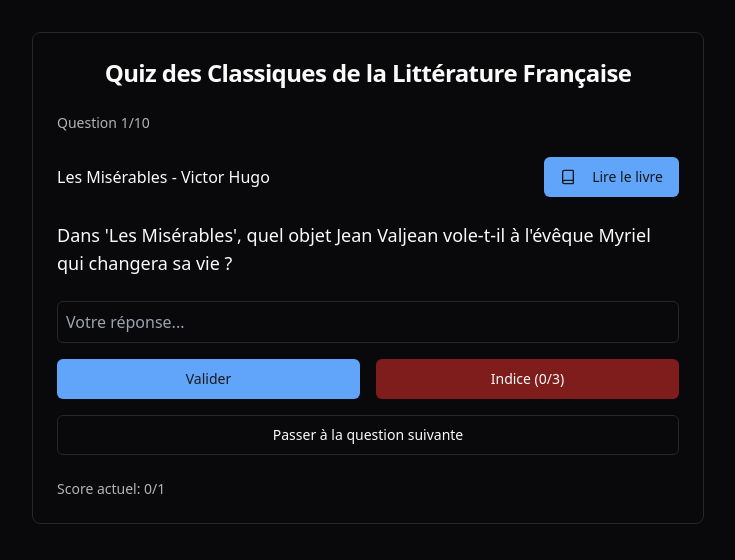
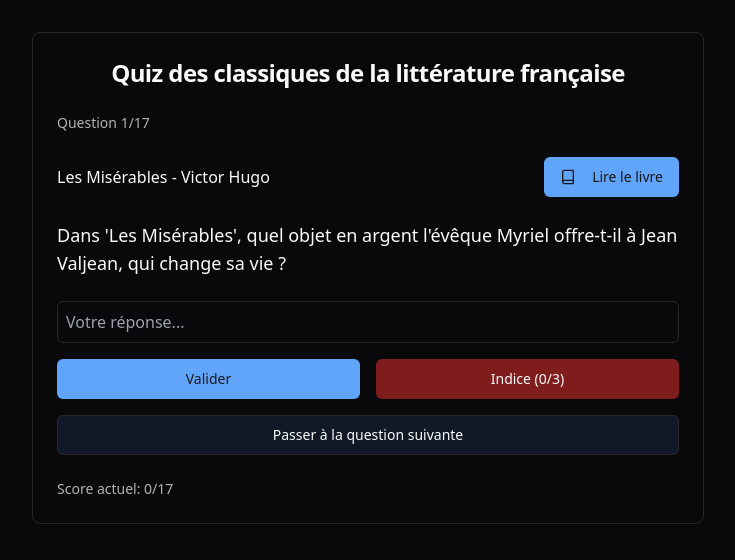
Before and after one commit to wormsparty/litterature-quiz, a React (Vite) app: page / in a window 1280 px wide. Shown: the top 560 px of the page, without its empty margins (272-1007 px from the left). Built offline with nearby package versions, Linux system fonts and the light colour scheme.

Commit message:
Add questions, fix some problems

```diff
--- a/src/App.tsx
+++ b/src/App.tsx
@@ -5,8 +5,8 @@
 
 const questions = [
     {
-        question: "Dans 'Les Misérables', quel objet Jean Valjean vole-t-il à l'évêque Myriel qui changera sa vie ?",
-        reponse: "chandelier",
+        question: "Dans 'Les Misérables', quel objet en argent l'évêque Myriel offre-t-il à Jean Valjean, qui change sa vie ?",
+        reponse: "chandeliers",
         indices: ["C'est un objet en argent", "Il y en a plusieurs", "Ils servent à éclairer"],
         livre: "Les Misérables - Victor Hugo",
         pdfLink: "https://beq.ebooksgratuits.com/vents/Hugo-miserables-1.pdf"
@@ -19,9 +19,9 @@
         pdfLink: "https://beq.ebooksgratuits.com/balzac/Balzac-39.pdf"
     },
     {
-        question: "Dans 'Madame Bovary', dans quelle ville Charles Bovary rencontre-t-il Emma pour la première fois ?",
+        question: "Dans 'Madame Bovary', à quelle famille appartient la ferme dans laquelle Charles Bovary rencontre Emma pour la première fois ?",
         reponse: "bertaux",
-        indices: ["C'est une ferme", "C'est là où vit le père d'Emma", "C'est lors d'une visite médicale"],
+        indices: ["Le père d'Emma est fermier", "La ferme se situe dans un petit village", "Charles y va en tant que médecin"],
         livre: "Madame Bovary - Flaubert",
         pdfLink: "https://beq.ebooksgratuits.com/vents/Flaubert-Bovary.pdf"
     },
@@ -33,7 +33,7 @@
         pdfLink: "https://www.bibebook.com/files/ebook/libre/V2/hugo_victor_-_notre-dame_de_paris.pdf"
     },
     {
-        question: "Dans 'Les Trois Mousquetaires', quel est le véritable nom de Milady de Winter ?",
+        question: "Dans 'Les Trois Mousquetaires', quel est le véritable nom de Milady de Winter?",
         reponse: "anne de breuil",
         indices: ["Elle a été marquée au fer", "Elle était religieuse", "C'est son premier nom connu"],
         livre: "Les Trois Mousquetaires - Alexandre Dumas",
@@ -54,7 +54,7 @@
         pdfLink: "https://beq.ebooksgratuits.com/vents/Stendhal-rouge.pdf"
     },
     {
-        question: "Dans 'Les Fleurs du Mal', combien de poèmes ont pour thème principal le vin ?",
+        question: "Dans 'Les Fleurs du Mal', combien de poèmes ont pour thème principal le vin?",
         reponse: "5",
         indices: ["Ces poèmes forment une section spécifique", "Ils incluent l'âme du vin", "Ils décrivent différents types de buveurs"],
         livre: "Les Fleurs du Mal - Baudelaire",
@@ -68,11 +68,60 @@
         pdfLink: "https://www.ebooksgratuits.com/blackmask/voltaire_candide.pdf"
     },
     {
-        question: "Dans 'Le Comte de Monte-Cristo', quel est le nom du geôlier sourd-muet qui s'occupe de Faria et Dantès au château d'If ?",
-        reponse: "antonio",
-        indices: ["Il est décrit comme un geôlier compatissant", "Son prénom est d'origine italienne", "Il aide parfois Faria en lui donnant plus de nourriture"],
+        question: "Dans 'Le Comte de Monte-Cristo', quel numéro de cachot occupe Edmond Dantès au château d'If ?",
+        reponse: "34",
+        indices: ["C'est un nombre à deux chiffres", "C'est mentionné quand il rencontre l'abbé Faria", "C'est dans la tour sud"],
         livre: "Le Comte de Monte-Cristo - Alexandre Dumas",
         pdfLink: "https://beq.ebooksgratuits.com/vents/Dumas_Le_comte_de_Monte_Cristo_1.pdf"
+    },
+    {
+        question: "Dans 'Bel-Ami', quel est le premier article que Georges Duroy écrit pour La Vie Française ?",
+        reponse: "souvenirs d'un chasseur d'afrique",
+        indices: ["C'est lié à son expérience militaire", "Forestier l'aide à l'écrire", "Cela parle de l'Algérie"],
+        livre: "Bel-Ami - Guy de Maupassant",
+        pdfLink: "https://beq.ebooksgratuits.com/vents/Maupassant_Bel_Ami.pdf"
+    },
+    {
+        question: "Dans 'La Mare au Diable', quel est le prénom de la petite fille que garde Marie?",
+        reponse: "petit-pierre",
+        indices: ["C'est un prénom masculin", "C'est la fille de Germain", "Elle a environ 3 ans"],
+        livre: "La Mare au Diable - George Sand",
+        pdfLink: "https://beq.ebooksgratuits.com/vents/Sand-mare.pdf"
+    },
+    {
+        question: "Dans 'La Princesse de Clèves', quel est le véritable nom de la princesse ?",
+        reponse: "mademoiselle de chartres",
+        indices: ["Elle est issue de la haute noblesse", "Elle est souvent appelée par son titre plutôt que par son nom", "Le nom fait référence à une ville importante de France"],
+        livre: "La Princesse de Clèves - Madame de Lafayette",
+        pdfLink: "https://beq.ebooksgratuits.com/vents/Lafayette-princesse.pdf"
+    },
+    {
+        question: "Dans 'Paul et Virginie', quel est le nom du chien qui accompagne le vieux créole avec qui Paul et Virginie se perdent dans la forêt ?",
+        reponse: "fidele",
+        indices: ["Il aide à retrouver le chemin", "Son nom évoque une qualité morale", "Il appartient au vieil habitant égaré"],
+        livre: "Paul et Virginie - Bernardin de Saint-Pierre",
+        pdfLink: "https://beq.ebooksgratuits.com/vents/Saint-Pierre-Virginie.pdf"
+    },
+    {
+        question: "Dans 'Les Fables', quelle est la seule fable où La Fontaine se met en scène personnellement ?",
+        reponse: "le statuaire et la statue de jupiter",
+        indices: ["Il y parle à la première personne", "C'est dans le livre IX", "Il y critique l'orgueil"],
+        livre: "Les Fables - Jean de La Fontaine",
+        pdfLink: "https://beq.ebooksgratuits.com/vents/Lafontaine-fables-1.pdf"
+    },
+    {
+        question: "Dans 'Les Liaisons Dangereuses', quel personnage écrit la lettre qui déclenche la chute de la jeune Cécile de Volanges ?",
+        reponse: "La marquise de merteuil",
+        indices: ["Elle cherche à manipuler Cécile et son entourage", "Elle utilise la séduction comme un instrument de pouvoir", "Cette lettre est écrite à un homme influent dans le destin de Cécile"],
+        livre: "Les Liaisons dangereuses - Choderlos de Laclos",
+        pdfLink: "https://www.ebooksgratuits.com/ebooksfrance/laclos_liaisons_dangereuses.pdf"
+    },
+    {
+        question: "Dans 'Cyrano de Bergerac', quel est le nom du pâtissier-poète qui fait partie des Cadets de Gascogne ?",
+        reponse: "ragueneau",
+        indices: ["Il nourrit souvent les poètes gratuitement", "Il transforme ses recettes en poèmes", "Sa femme Lise le quitte pour un mousquetaire"],
+        livre: "Cyrano de Bergerac - Edmond Rostand",
+        pdfLink: "https://libretheatre.fr/wp-content/uploads/2016/05/cyrano_de_bergerac_Rostand_LT.pdf"
     }
 ];
 
@@ -137,9 +186,15 @@
     };
 
     const getFinalMessage = () => {
-        if (score === 10) return "Parfait! Vous êtes un véritable expert de la littérature française! 🏆";
-        if (score >= 7) return "Excellent! Vous connaissez très bien vos classiques! 📚";
-        if (score >= 5) return "Pas mal! Vous avez une bonne connaissance des œuvres! 👏";
+        if (score === questions.length)
+            return "Parfait! Vous êtes un véritable expert de la littérature française! 🏆";
+
+        if (score >= questions.length * 2 / 3)
+            return "Excellent! Vous connaissez très bien vos classiques! 📚";
+
+        if (score >= questions.length / 3)
+            return "Pas mal! Vous avez une bonne connaissance des œuvres! 👏";
+
         return "Ces livres méritent d'être (re)lus! Bon courage dans vos lectures! 📖";
     };
 
@@ -148,20 +203,20 @@
             <Card className="max-w-2xl mx-auto">
                 <CardHeader>
                     <CardTitle className="text-2xl text-center">
-                        Quiz des Classiques de la Littérature Française
+                        Quiz des classiques de la littérature française
                     </CardTitle>
                 </CardHeader>
                 <CardContent>
                     {!gameFinished ? (
                         <div className="space-y-6">
                             <div className="text-sm opacity-70 mb-4">
-                                Question {currentQuestion + 1}/10
+                                Question {currentQuestion + 1}/{questions.length}
                             </div>
                             <div className="font-medium mb-4 flex items-center justify-between">
                                 <span>{questions[currentQuestion].livre}</span>
                                 <Button
                                     variant="default"
-                                    className="bg-blue-400 hover:bg-blue-500"
+                                    className="bg-blue-400 hover:bg-blue-500 ms-4"
                                     onClick={() => window.open(questions[currentQuestion].pdfLink, '_blank')}
                                 >
                                     <Book className="h-4 w-4 mr-2" />
@@ -200,7 +255,7 @@
                                     type="button"
                                     variant="outline"
                                     onClick={skipQuestion}
-                                    className="w-full mt-2"
+                                    className="w-full mt-2 bg-gray-900 hover:bg-gray-700"
                                 >
                                     Passer à la question suivante
                                 </Button>
@@ -223,11 +278,11 @@
                                 </div>
                             )}
                             <div className="text-sm opacity-70">
-                                Score actuel: {score}/{currentQuestion + 1}
+                                Score actuel: {score}/{questions.length}
                                 {skippedQuestions.size > 0 && (
                                     <span className="ml-4">
-                    Questions passées: {skippedQuestions.size}
-                  </span>
+                                        Questions passées: {skippedQuestions.size}
+                                    </span>
                                 )}
                             </div>
                         </div>
@@ -237,7 +292,7 @@
                                 Quiz terminé!
                             </div>
                             <div className="text-lg">
-                                Score final: {score}/10
+                                Score final: {score}/{questions.length}
                             </div>
                             {skippedQuestions.size > 0 && (
                                 <div className="text-sm opacity-70">
```
